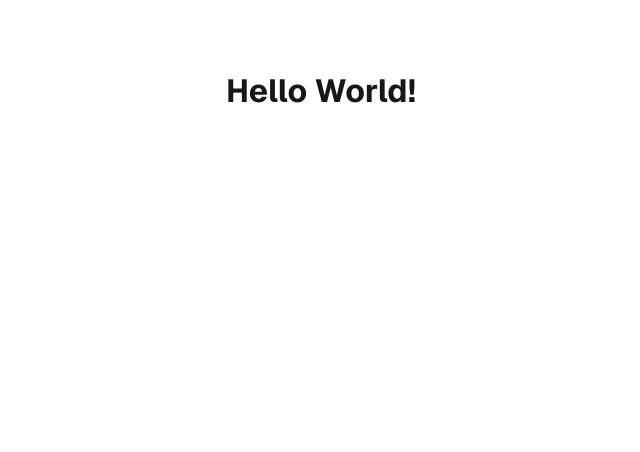
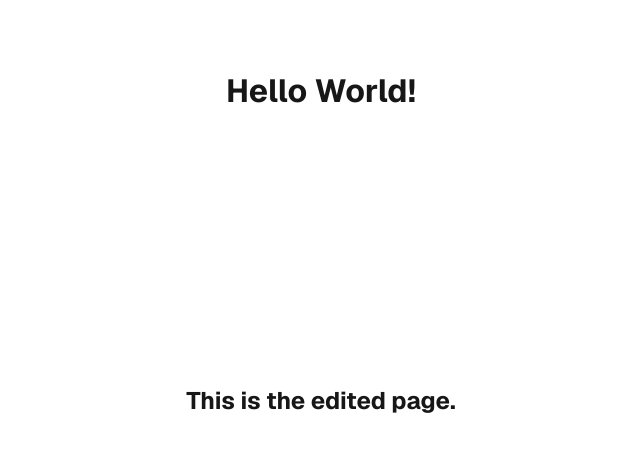
Before and after one commit to TDW-2025/felix-scherer, a Next.js app in the folder tdw-felix-scherer/: page / in a window 1280 px wide. Shown: the top 452 px of the page, without its empty margins (319-959 px from the left). Built offline with nearby package versions, Linux system fonts and the light colour scheme.

Commit message:
first edit

```diff
--- a/tdw-felix-scherer/src/app/page.tsx
+++ b/tdw-felix-scherer/src/app/page.tsx
@@ -5,6 +5,7 @@ export default function Home() {
   return (
     <div className={styles.page}>
       <h1>Hello World!</h1>
+      <h2>This is the edited page.</h2>
     </div>
   );
 }
```
